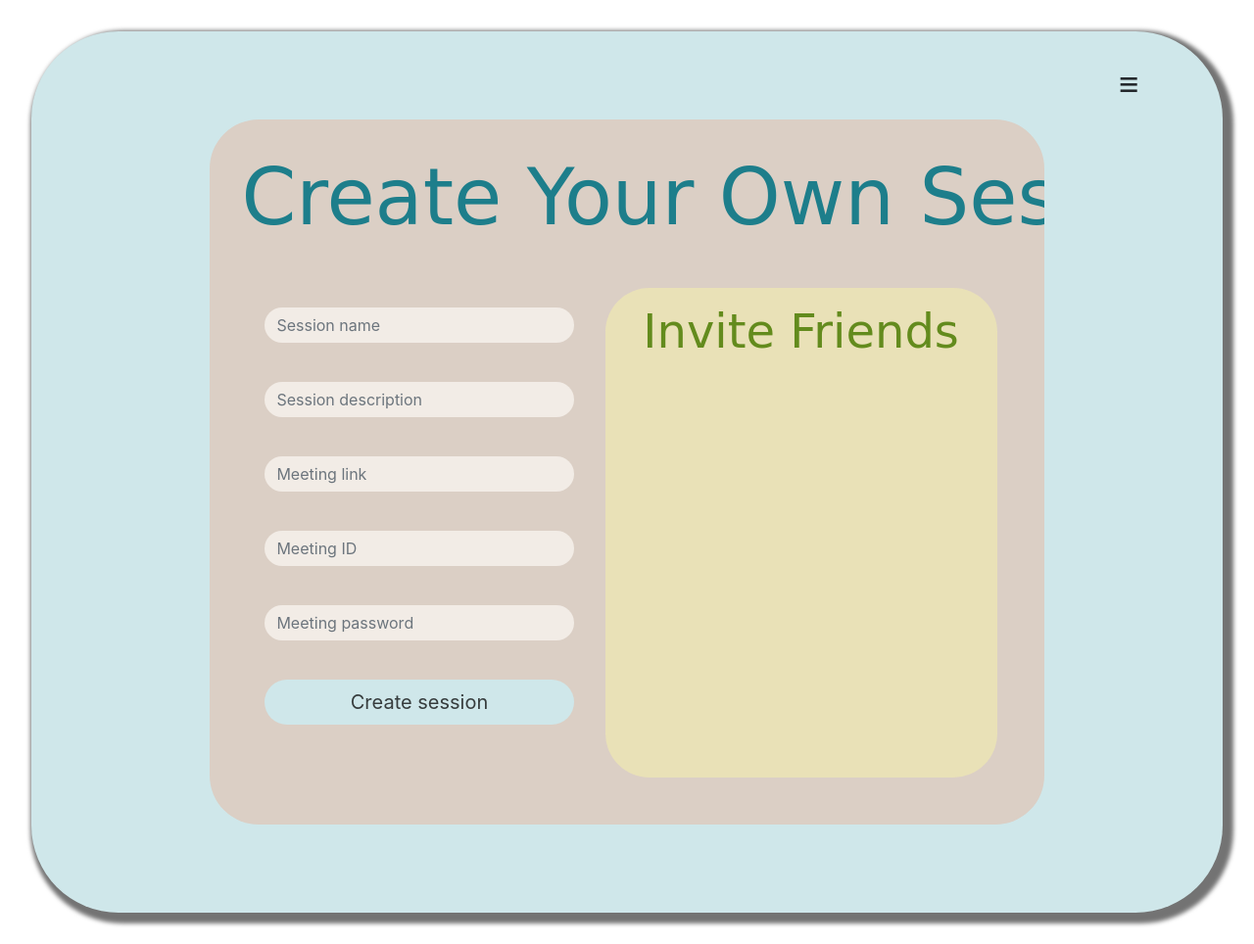
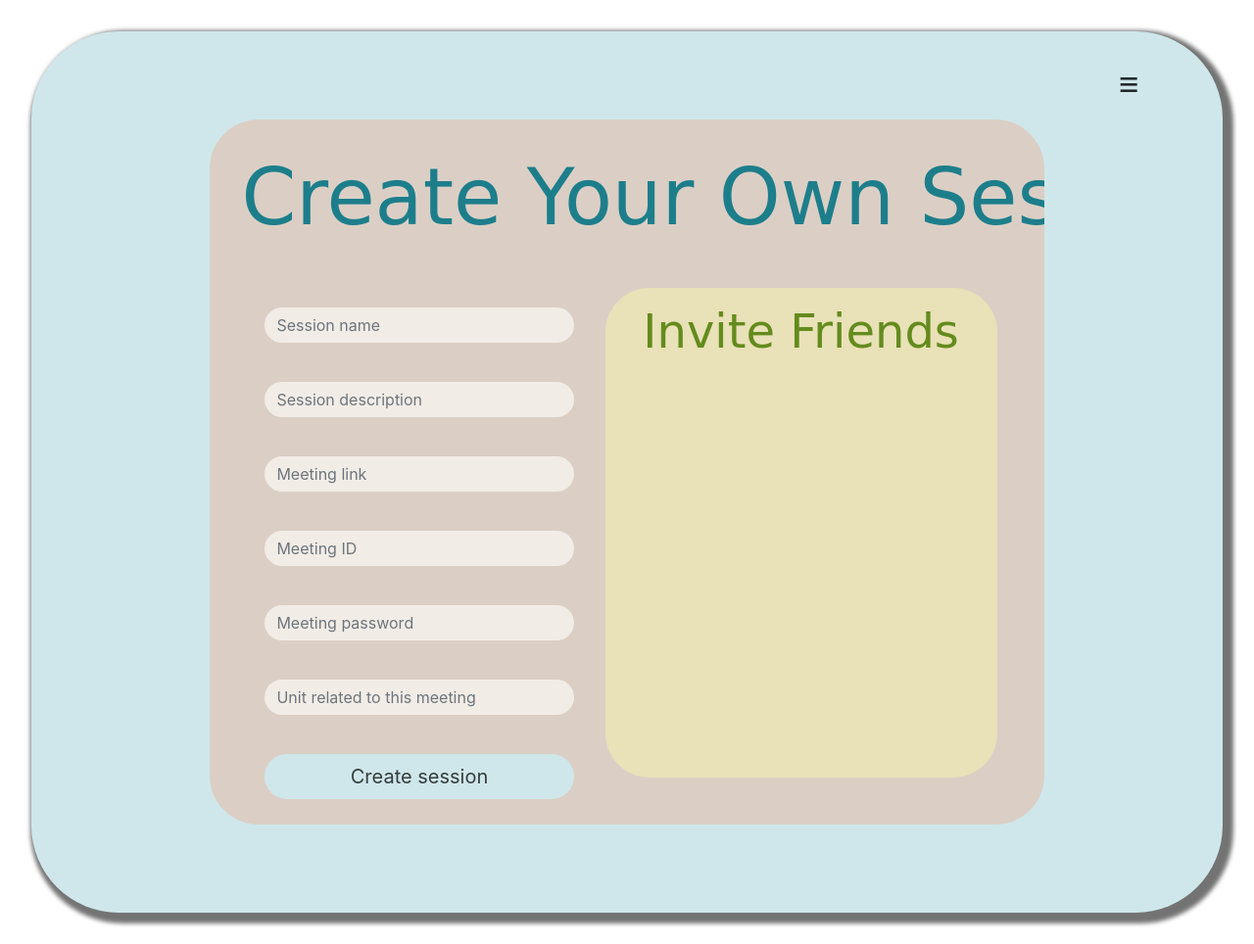
Before and after one commit to cherrykosasih/livinHD, a Flask app: page /create_study_session in a window 1280 px wide. Shown: the whole page at 98% size. Run offline with Flask 2, Linux system fonts and the light colour scheme; some web fonts are replaced.

Commit message:
Add unit input in create session

```diff
--- a/database_new/database.py
+++ b/database_new/database.py
@@ -29,9 +29,9 @@ def password_login_validator(email,password):
     c= conn.cursor()
     c.execute("SELECT count(*) FROM user WHERE user_email= ?",(email,))
 
-def insert_study_session(session_name,session_description,meeting_link,meeting_id,meeting_password):
+def insert_study_session(session_name,session_description,meeting_link,meeting_id,meeting_password,unit):
     conn = sqlite3.connect('database_new/database.db',check_same_thread=False)
-    conn.execute('INSERT INTO study_session(session_name,session_description,meeting_link,meeting_id,meeting_password) VALUES (?,?,?,?,?)' ,(session_name,session_description,meeting_link,meeting_id,meeting_password))
+    conn.execute('INSERT INTO study_session(session_name,session_description,meeting_link,meeting_id,meeting_password,unit) VALUES (?,?,?,?,?,?)' ,(session_name,session_description,meeting_link,meeting_id,meeting_password,unit))
     conn.commit()
     conn.close()
 
--- a/main.py
+++ b/main.py
@@ -172,8 +172,13 @@ def find_friends_last(find_friend_email):
 @app.route('/find_study_sessions',methods=["POST","GET"])
 def find_study_sessions():
     current_email = session.get("session_email",None)
+    units = db.retrieve_unit_of_user(current_email)
+    unit1 = u.unit_n(0,units)
+    unit2 = u.unit_n(1,units)
+    unit3 = u.unit_n(2,units)
+    unit4 = u.unit_n(3,units)
     if request.method=="GET":
-        return render_template("find_study_sessions.html", sessions = db.get_study_session(),units=db.get_units(current_email),user_email=current_email)
+        return render_template("find_study_sessions.html", sessions = db.get_study_session(),unit1=unit1,unit2=unit2,unit3=unit3,unit4=unit4,user_email=current_email)
     elif request.method=="POST":
         return render_template("find_study_sessions.html",user_email=current_email)
 
@@ -187,9 +192,10 @@ def create_study_session():
         session_description=request.form['session_description']
         meeting_link=request.form['meeting_link']
         meeting_id=request.form['meeting_id']
-        meeting_password   =request.form['meeting_password']
+        meeting_password =request.form['meeting_password']
+        unit=request.form['unit']
         try:
-            db.insert_study_session(session_name,session_description,meeting_link,meeting_id,meeting_password)
+            db.insert_study_session(session_name,session_description,meeting_link,meeting_id,meeting_password,unit)
         except sqlite3.IntegrityError:
             return render_template('create_session.html',user_email=current_email)
         return redirect(url_for('find_study_sessions'))
--- a/static/study/style_find_study_session.css
+++ b/static/study/style_find_study_session.css
@@ -98,7 +98,7 @@ body {
 }
 
 .units .unit {
-    width: auto;
+    width: 80%;
     background-color: #dbcfc5;
     color: black;
     padding: 10px;
--- a/templates/create_session.html
+++ b/templates/create_session.html
@@ -114,6 +114,16 @@
                                     />
                                 </div>
                                 <div class="row">
+                                    <input
+                                        type="text"
+                                        class="form-control"
+                                        aria-label="lang"
+                                        aria-describedby="addon-wrapping"
+                                        placeholder="Unit related to this meeting"
+                                        name="unit"
+                                    />
+                                </div>
+                                <div class="row">
                                     <button
                                         type="submit"
                                         class="btn btn-primary btn-lg"
```
Also changed, not shown: templates/find_study_sessions.html (+71 -5 lines), database_new/database.db.
